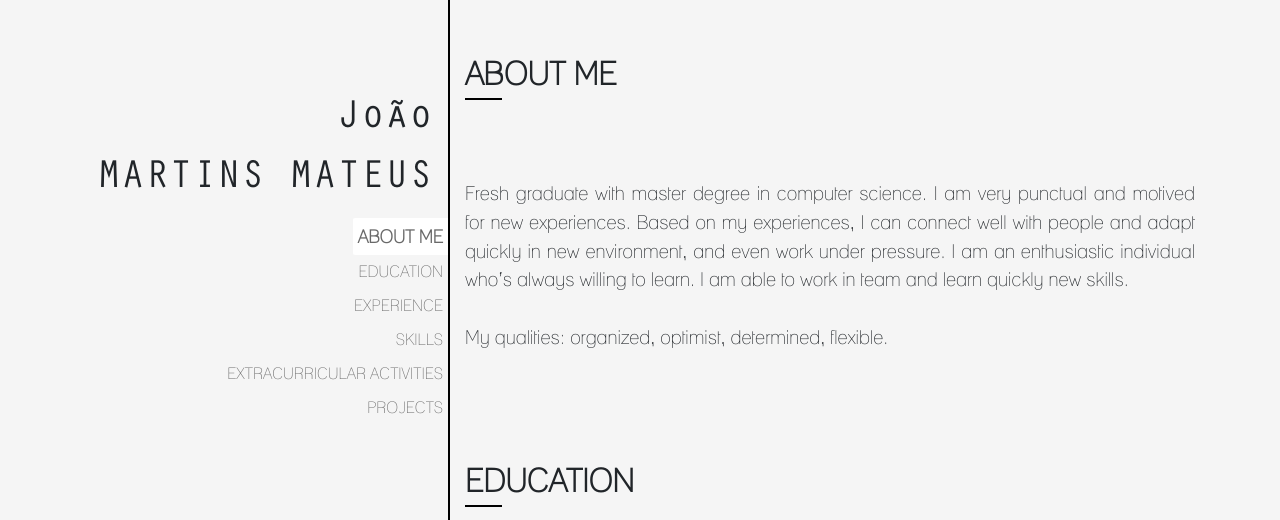
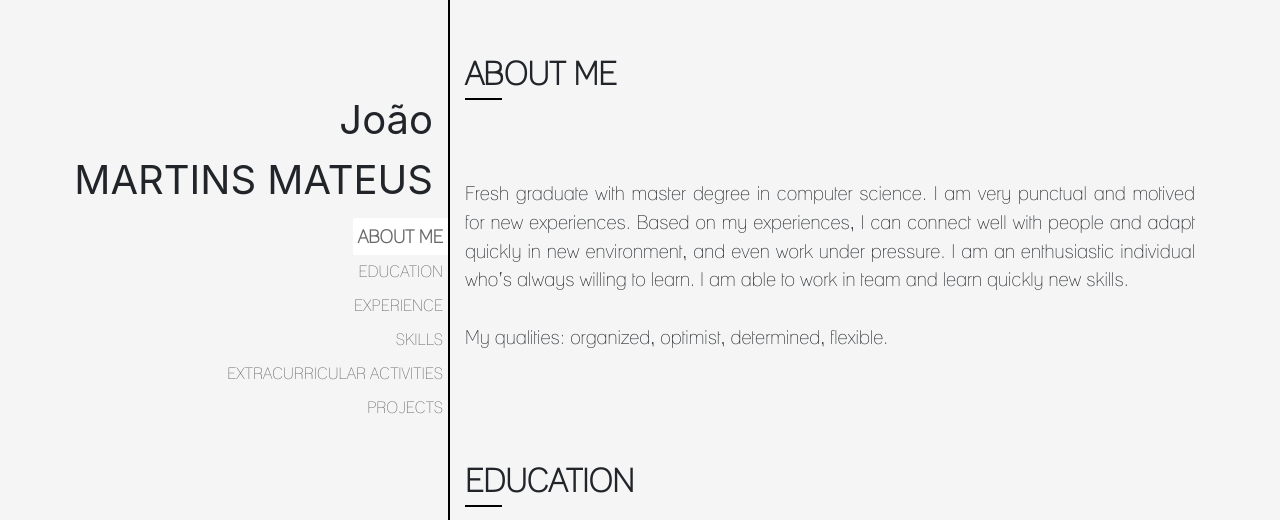
Before and after one commit to JoaoMMateus/Portofolio, a website: page index.html in a window 1280 px wide. Shown: the part 190-710 px from the top of the page. Drawn offline with Linux system fonts and the light colour scheme.

Commit message:
modify mimetype hide oratorfont

```diff
--- a/css/custom-body.css
+++ b/css/custom-body.css
@@ -1,9 +1,9 @@
 /* import fonts */
-    @font-face {
-      font-family: orator;
-      src: url("/fonts/OratorStd.otf")format("opentype");
+    /* @font-face { */
+      /* font-family: orator; */
+      /* src: url("/fonts/OratorStd.otf")format("opentype"); */
       /* src: url("/fonts/Orator.ttf") format("truetype"); */
-    }
+    /* } */
     @font-face {
       font-family: lane;
       src: url("/fonts/lane-narrow.ttf")format("truetype");
@@ -17,12 +17,12 @@
 #Prenomtitre{
   font-size: 5vh;
   text-align: right;
-  font-family: orator;
+  /* font-family: orator; */
 }
 #NomTitre{
   font-size: 5vh;
   text-align: right;
-  font-family: orator;
+  /* font-family: orator; */
 }
 
 /* Custom Scrollbar */
```
Also changed, not shown: 1 other file.
